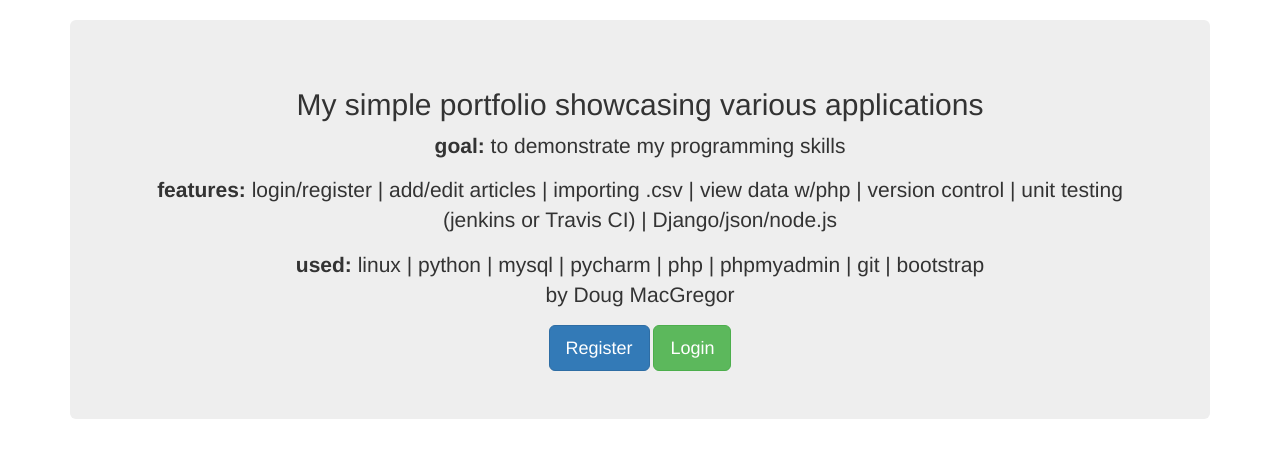
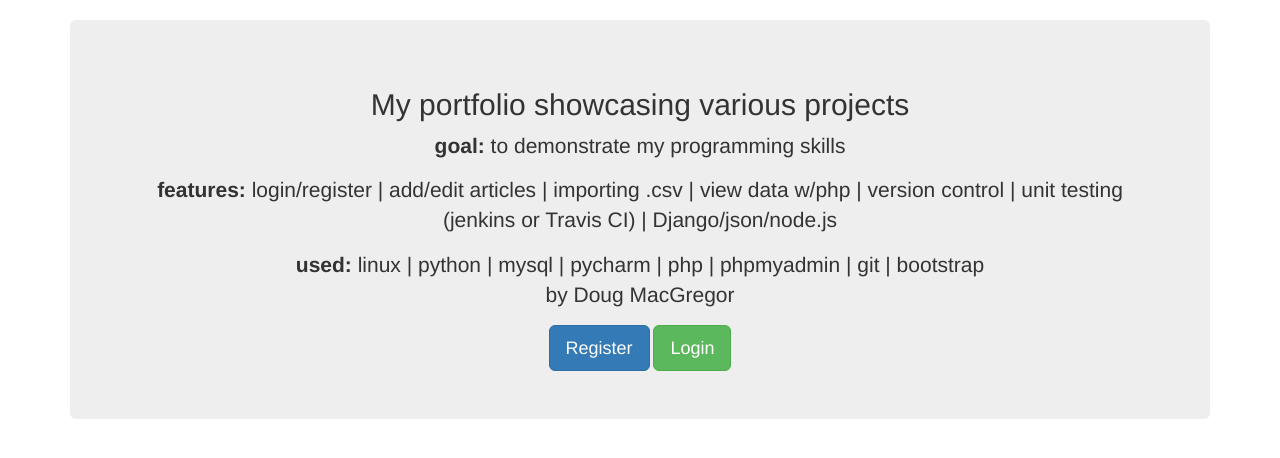
Before and after one commit to SEDoug/bookapp, a Flask app: page / in a window 1280 px wide. Shown: the part 52-510 px from the top of the page. Run offline with Flask 2, Linux system fonts and the light colour scheme; some libraries are stand-ins or nearby versions.

Commit message:
updated home.html file

```diff
--- a/templates/home.html
+++ b/templates/home.html
@@ -2,7 +2,7 @@
 
 {% block body %}
     <div class="jumbotron text-center">
-        <h2>My simple portfolio showcasing various applications</h2>
+        <h2>My portfolio showcasing various projects</h2>
         <p class="lead"><b>goal:</b> to demonstrate my programming skills<p>
         <b>features:</b> login/register | add/edit articles | importing .csv | view data w/php | version control | unit testing (jenkins or Travis CI) | Django/json/node.js<p>
         <b>used:</b> linux | python | mysql | pycharm | php | phpmyadmin | git | bootstrap<br>
```
